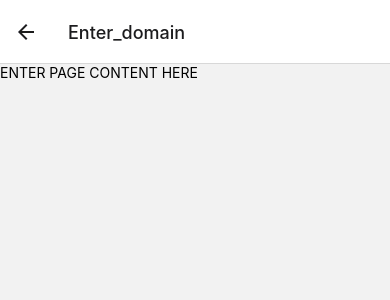
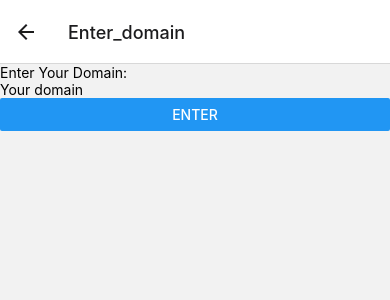
Before and after one commit to suny-poly-cs-club/attendance-app, a React Native app in the folder attendanceApp/: screen /Enter_domain in a window 390 px wide. Shown: the top 300 px of the page. Built offline with nearby package versions, Linux system fonts and the light colour scheme.

Commit message:
Update EnterDomain.js

```diff
--- a/attendanceApp/EnterDomain.js
+++ b/attendanceApp/EnterDomain.js
@@ -1,6 +1,10 @@
 import {
   Text,
   View,
+  TextInput,
+  SafeAreaView,
+  StyleSheet,
+  Button
 } from 'react-native';
 
 const EnterDomain = ({navigation}) => {
@@ -8,10 +12,27 @@ const EnterDomain = ({navigation}) => {
 	return (
 		<View>
 			<Text>
-				ENTER PAGE CONTENT HERE
+			    Enter Your Domain:
 			</Text>
+      <View>
+        <TextInput styles={styles.input} placeholder="Your domain"/>
+      </View>
+      <View>
+        <Button
+        title="Enter" />
+
+      </View>
 		</View>
 	);
 };
 
+const styles = StyleSheet.create({
+  input: {
+    borderColor: "gray",
+    borderWidth: 1,
+    borderRadius: 10,
+    padding: 10,
+    width: "100%",
+  }
+})
 export default EnterDomain;
```
